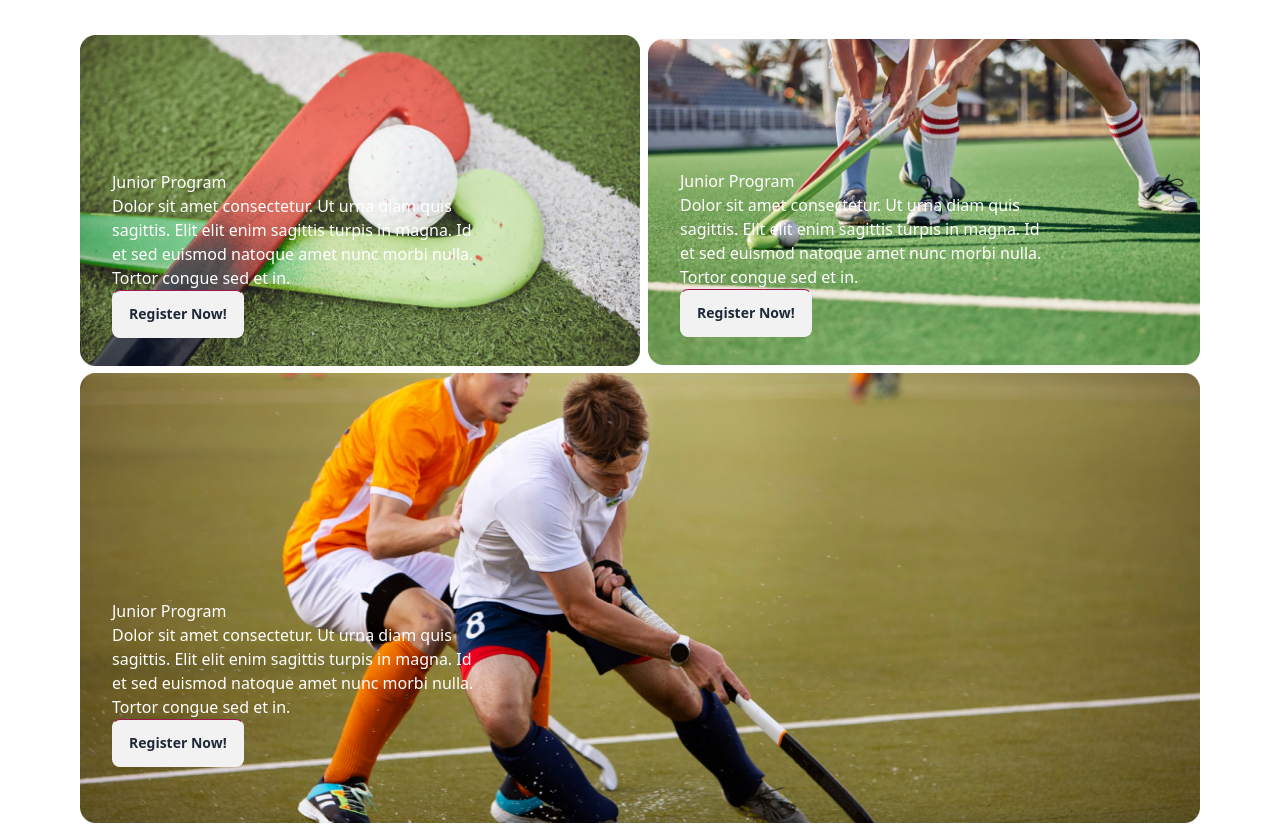
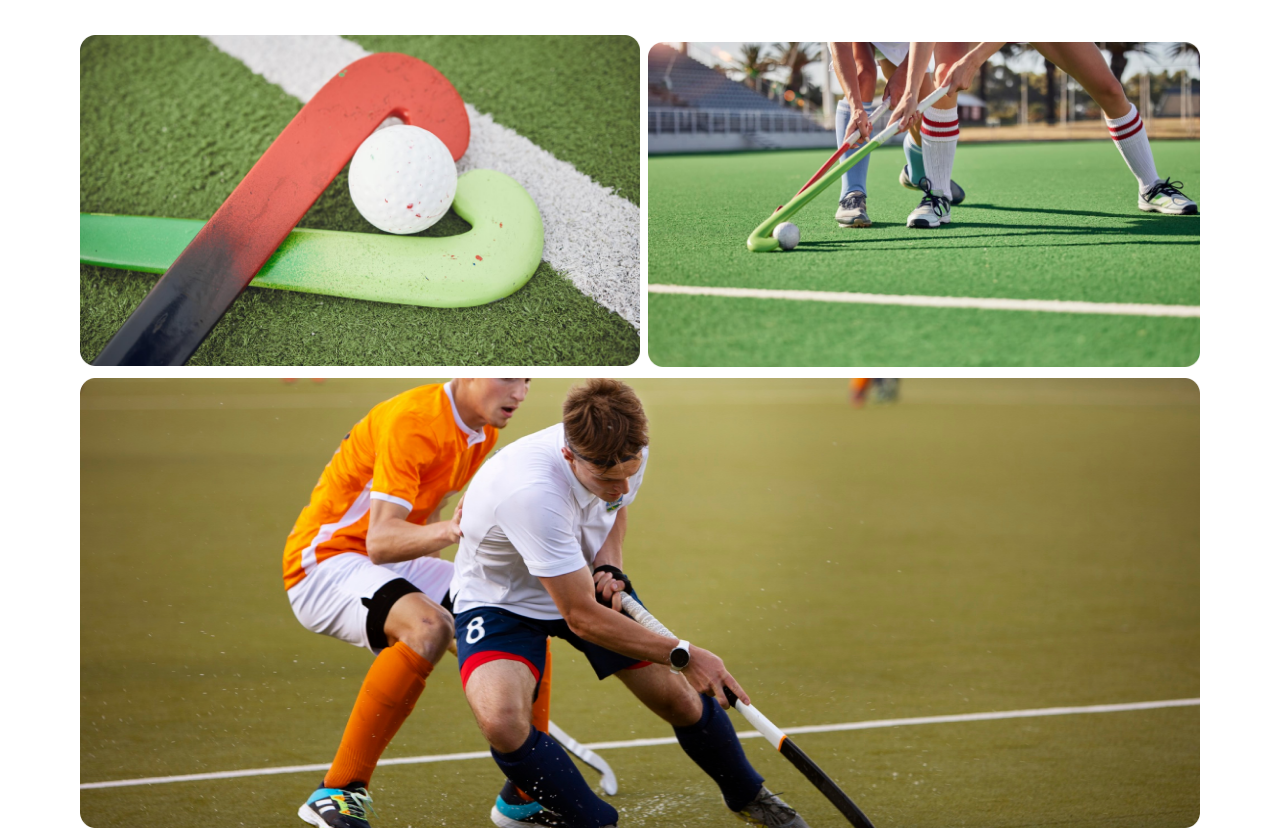
Before and after one commit to Sadman-Sakib748/prectice-project, a plain HTML site: page index.html in a window 1280 px wide. Shown: the part 1340-2170 px from the top of the page. Drawn offline with nearby package versions, Linux system fonts and the light colour scheme.

Commit message:
professional

```diff
--- a/index.html
+++ b/index.html
@@ -126,41 +126,23 @@
                     dolor. Purus urna in sit nullam proin. </p>
             </div>
             <div class="">
-                <div class="grid grid-cols-1 md:grid-cols-2 space-y-1">
-                    <div class="space-y-1">
+                <div class="grid grid-cols-1 md:grid-cols-2 space-y-1 items-center">
+                    <div class="">
                         <img class="" src="/Images/2.png" alt="">
-                        <div class="w-[435px] relative -top-58 p-8 z-10">
-                            <h1 class="text-white">Junior Program</h1>
-                            <p class="text-white">Dolor sit amet consectetur. Ut urna diam quis sagittis. Elit elit
-                                enim sagittis turpis in magna. Id et sed euismod natoque amet nunc morbi nulla. Tortor
-                                congue sed et in.</p>
-                            <button class="btn border-t-pink-800">Register Now!</button>
-                        </div>
                     </div>
-                    <div class="space-y-1  md:ml-2">
-                        <img src="/Images/3.png" alt="">
-                        <div class="w-[435px] relative -top-58 p-8 z-10">
-                            <h1 class="text-white">Junior Program</h1>
-                            <p class="text-white">Dolor sit amet consectetur. Ut urna diam quis sagittis. Elit elit
-                                enim sagittis turpis in magna. Id et sed euismod natoque amet nunc morbi nulla. Tortor
-                                congue sed et in.</p>
-                            <button class="btn border-t-pink-800">Register Now!</button>
-                        </div>
+                    <div class="  md:ml-2">
+                        <img class="  md:mt-0" src="/Images/3.png" alt="">
                     </div>
                 </div>
-                <div class="w-full mt-2"> <img class="w-full mt-[-241px] h-[224px] md:h-[450px]" src="/Images/4.png" alt="">
-                    <div class="w-[435px] relative -top-64 p-8 z-10">
-                        <h1 class="text-white">Junior Program</h1>
-                        <p class="text-white">Dolor sit amet consectetur. Ut urna diam quis sagittis. Elit elit
-                            enim sagittis turpis in magna. Id et sed euismod natoque amet nunc morbi nulla. Tortor
-                            congue sed et in.</p>
-                        <button class="btn border-t-pink-800">Register Now!</button>
-                    </div>
+                <div class=" mt-2">
+                     <img class="w-[576px] md:w-full h-[244px] md:h-[450px]" src="/Images/4.png"
+                        alt="">
                 </div>
             </div>
         </section>
-        <section class="-mt-24">
-            <div class="md:border-dotted md:w-full  md:bg-white md:p-0 p-2 md:h-[189px] w-full overflow-hidden h-[166px] text-center md:text-center">
+        <section class="md:mt-10 mt-5">
+            <div
+                class="md:border-dotted md:w-full  md:bg-white md:p-0 p-2 md:h-[189px] w-full overflow-hidden h-[166px] text-center md:text-center">
                 <h1 class="text-[22px] md:text-[36px]">Professional Hockeys Club</h1>
                 <p class="mt-6 md:mt-5">Dit amet consectetur. Condimentum <span class="md:hidden"><br></span> dignissim
                     adipiscing aliquam turpis placerat <span><br></span> dolor. Purus urna in sit nullam proin. </p>
```
